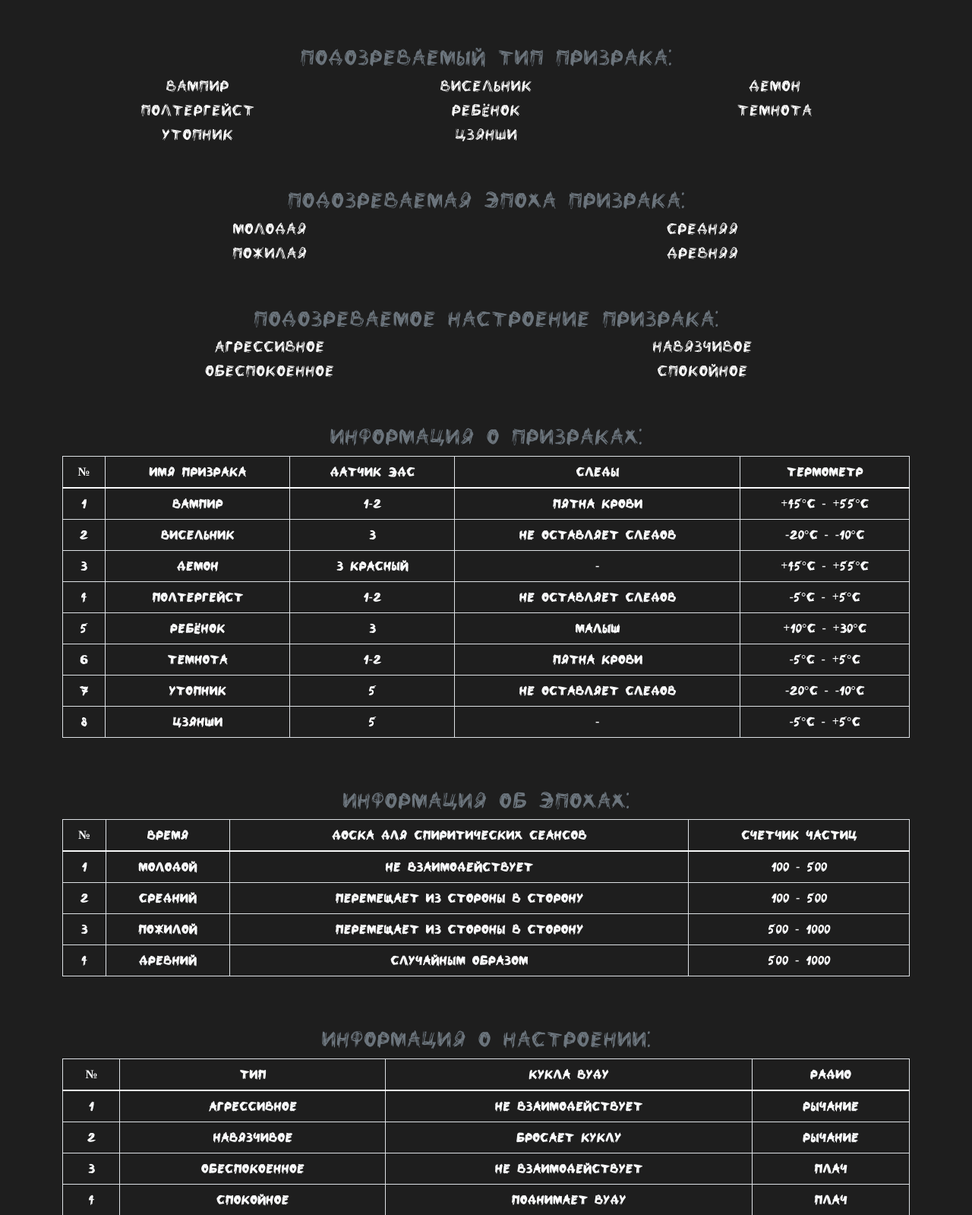
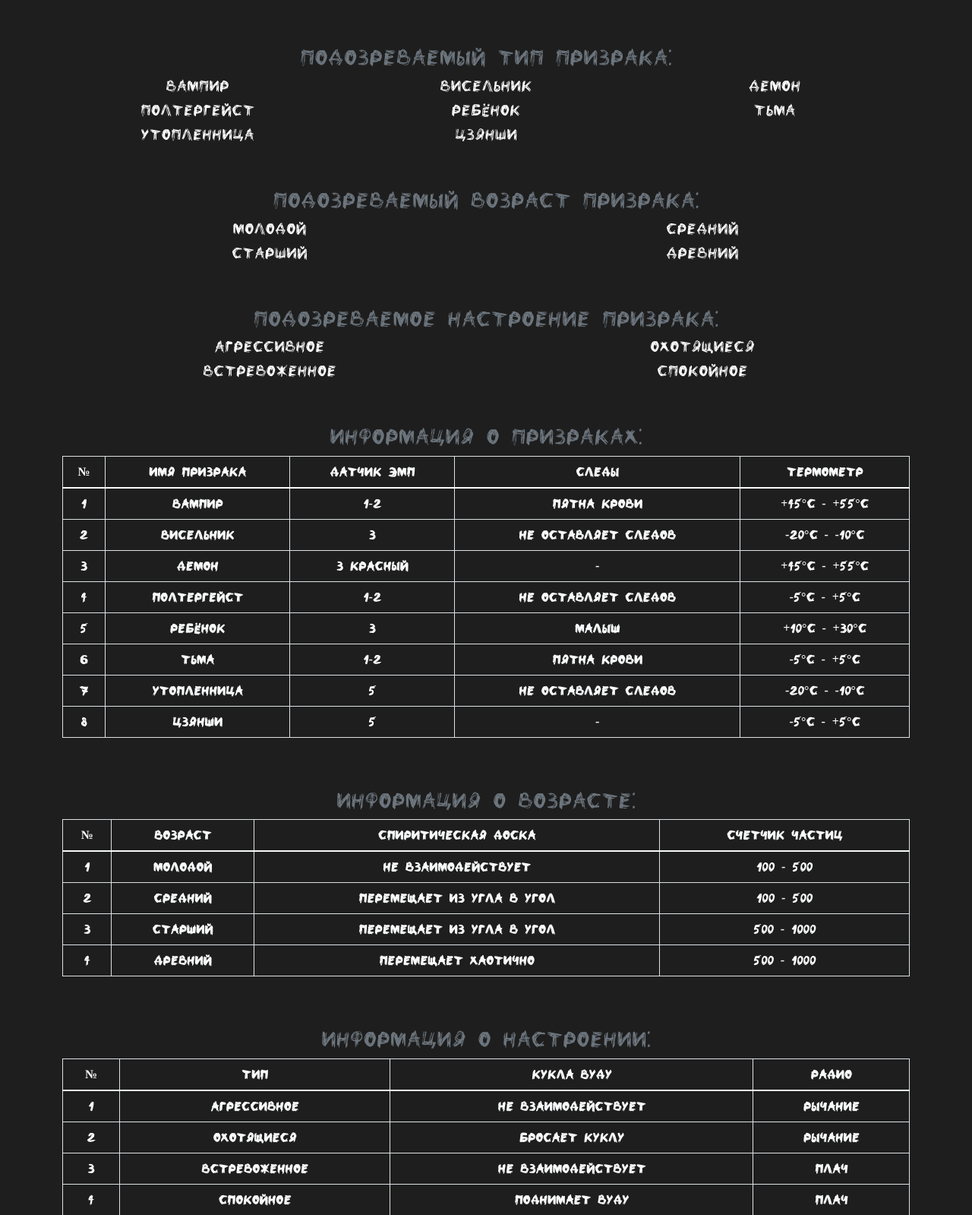
Before and after one commit to EugeneBlogs/Ghosts_Games, a plain HTML site: page Ghost Watching.html in a window 1280 px wide. Shown: the part 980-2579 px from the top of the page at 76% size. Drawn offline with Linux system fonts and the light colour scheme.

Commit message:
Update Ghost Watching.html

```diff
--- a/Ghost Watching.html
+++ b/Ghost Watching.html
@@ -49,13 +49,15 @@
                             <tr>
                                 <th scope="col">№</th>
                                 <th scope="col">Улика</th>
+                                <th scope="col">Влияет на ...</th>
                                 <th scope="col">Показания</th>
                             </tr>
                         </thead>
                         <tbody>
                             <tr>
                                 <th>1</th>
-                                <th>Датчик ЭДС</th>
+                                <th>Датчик ЭМП</th>
+                                <th>Тип призрака</th>
                                 <td>
                                     <select class="form-select" id="EDS" onchange="Check()">
                                         <option selected>Неизвестно</option>
@@ -69,6 +71,7 @@
                             <tr>
                                 <th>2</th>
                                 <th>Следы</th>
+                                <th>Тип призрака</th>
                                 <td>
                                     <select class="form-select" id="Sled" onchange="Check()">
                                         <option selected>Неизвестно</option>
@@ -82,6 +85,7 @@
                             <tr>
                                 <th>3</th>
                                 <th>Термометр</th>
+                                <th>Тип призрака</th>
                                 <td>
                                     <select class="form-select" id="Termometr" onchange="Check()">
                                         <option selected>Неизвестно</option>
@@ -94,19 +98,21 @@
                             </tr>
                             <tr>
                                 <th>4</th>
-                                <th>Доска для спиритических сеансов</th>
+                                <th>Спиритическая доска</th>
+                                <th>Возраст</th>
                                 <td>
                                     <select class="form-select" id="Doska" onchange="Check()">
                                         <option selected>Неизвестно</option>
                                         <option value="no">Не взаимодействует</option>
-                                        <option value="storona">Перемещает из стороны в сторону</option>
-                                        <option value="random">Случайным образом</option>
+                                        <option value="storona">Перемещает из угла в угол</option>
+                                        <option value="random">Перемещает хаотично</option>
                                     </select>
                                 </td>
                             </tr>
                             <tr>
                                 <th>5</th>
                                 <th>Счетчик частиц</th>
+                                <th>Возраст</th>
                                 <td>
                                     <select class="form-select" id="Chastycy" onchange="Check()">
                                         <option selected>Неизвестно</option>
@@ -118,6 +124,7 @@
                             <tr>
                                 <th>6</th>
                                 <th>Кукла Вуду</th>
+                                <th>Настроение</th>
                                 <td>
                                     <select class="form-select" id="Vudu" onchange="Check()">
                                         <option selected>Неизвестно</option>
@@ -130,6 +137,7 @@
                             <tr>
                                 <th>7</th>
                                 <th>Радио</th>
+                                <th>Настроение</th>
                                 <td>
                                     <select class="form-select" id="Radio" onchange="Check()">
                                         <option selected>Неизвестно</option>
@@ -166,10 +174,10 @@
                     <h5>Ребёнок</h5>
                 </div>
                 <div class="col-xl-4 col-md-6 col-sm-12" id="temnota">
-                    <h5>Темнота</h5>
+                    <h5>Тьма</h5>
                 </div>
                 <div class="col-xl-4 col-md-6 col-sm-12" id="utopnik">
-                    <h5>Утопник</h5>
+                    <h5>Утопленница</h5>
                 </div>
                 <div class="col-xl-4 col-md-6 col-sm-12" id="czyanshy">
                     <h5>Цзянши</h5>
@@ -181,19 +189,19 @@
         <div class="container">
             <div class="row">
                 <div class="col-12">
-                    <h3 class="text-secondary">Подозреваемая эпоха призрака:</h3>
+                    <h3 class="text-secondary">Подозреваемый возраст призрака:</h3>
                 </div>
                 <div class="col-xl-6 col-md-6 col-sm-12" id="age1">
-                    <h5>Молодая</h5>
+                    <h5>Молодой</h5>
                 </div>
                 <div class="col-xl-6 col-md-6 col-sm-12" id="age2">
-                    <h5>Средняя</h5>
+                    <h5>Средний</h5>
                 </div>
                 <div class="col-xl-6 col-md-6 col-sm-12" id="age3">
-                    <h5>Пожилая</h5>
+                    <h5>Старший</h5>
                 </div>
                 <div class="col-xl-6 col-md-6 col-sm-12" id="age4">
-                    <h5>Древняя</h5>
+                    <h5>Древний</h5>
                 </div>
             </div>
         </div>
@@ -208,10 +216,10 @@
                     <h5>Агрессивное</h5>
                 </div>
                 <div class="col-xl-6 col-md-6 col-sm-12" id="obsessive">
-                    <h5>Навязчивое</h5>
+                    <h5>Охотящиеся</h5>
                 </div>
                 <div class="col-xl-6 col-md-6 col-sm-12" id="concerned">
-                    <h5>Обеспокоенное</h5>
+                    <h5>Встревоженное</h5>
                 </div>
                 <div class="col-xl-6 col-md-6 col-sm-12" id="calm">
                     <h5>Спокойное</h5>
@@ -229,7 +237,7 @@
                             <tr>
                                 <th scope="col">№</th>
                                 <th scope="col">Имя призрака</th>
-                                <th scope="col">Датчик ЭДС</th>
+                                <th scope="col">Датчик ЭМП</th>
                                 <th scope="col">Следы</th>
                                 <th scope="col">Термометр</th>
                             </tr>
@@ -272,14 +280,14 @@
                             </tr>
                             <tr>
                                 <th>6</th>
-                                <th>Темнота</th>
+                                <th>Тьма</th>
                                 <th>1-2</th>
                                 <th>Пятна крови</th>
                                 <th>-5°C - +5°C</th>
                             </tr>
                             <tr>
                                 <th>7</th>
-                                <th>Утопник</th>
+                                <th>Утопленница</th>
                                 <th>5</th>
                                 <th>Не оставляет следов</th>
                                 <th>-20°C - -10°C</th>
@@ -301,13 +309,13 @@
         <div class="container">
             <div class="row">
                 <div class="col-12">
-                    <h3 class="text-secondary">Информация об эпохах:</h3>
+                    <h3 class="text-secondary">Информация о возрасте:</h3>
                     <table class="table table-bordered text-light">
                         <thead>
                             <tr>
                                 <th scope="col">№</th>
-                                <th scope="col">Время</th>
-                                <th scope="col">Доска для спиритических сеансов</th>
+                                <th scope="col">Возраст</th>
+                                <th scope="col">Спиритическая доска</th>
                                 <th scope="col">Счетчик частиц</th>
                             </tr>
                         </thead>
@@ -321,19 +329,19 @@
                             <tr>
                                 <th>2</th>
                                 <th>Средний</th>
-                                <th>Перемещает из стороны в сторону</th>
+                                <th>Перемещает из угла в угол</th>
                                 <th>100 - 500</th>
                             </tr>
                             <tr>
                                 <th>3</th>
-                                <th>Пожилой</th>
-                                <th>Перемещает из стороны в сторону</th>
+                                <th>Старший</th>
+                                <th>Перемещает из угла в угол</th>
                                 <th>500 - 1000</th>
                             </tr>
                             <tr>
                                 <th>4</th>
                                 <th>Древний</th>
-                                <th>Случайным образом</th>
+                                <th>Перемещает хаотично</th>
                                 <th>500 - 1000</th>
                             </tr>
                         </tbody>
@@ -365,13 +373,13 @@
                             </tr>
                             <tr>
                                 <th>2</th>
-                                <th>Навязчивое</th>
+                                <th>Охотящиеся</th>
                                 <th>Бросает куклу</th>
                                 <th>Рычание</th>
                             </tr>
                             <tr>
                                 <th>3</th>
-                                <th>Обеспокоенное</th>
+                                <th>Встревоженное</th>
                                 <th>Не взаимодействует</th>
                                 <th>Плач</th>
                             </tr>
```
